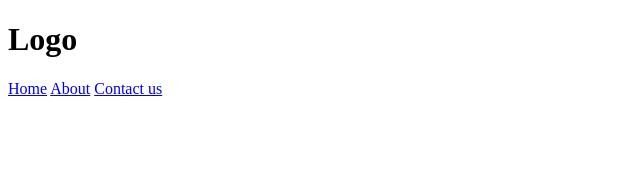
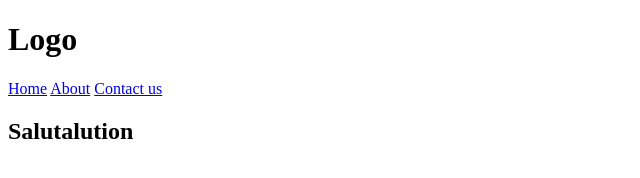
Before and after one commit to jiresnodem/project, a plain HTML site: page index.html in a window 1280 px wide. Shown: the whole page, without its empty margins (0-640 px from the left). Drawn offline with Linux system fonts and the light colour scheme.

Commit message:
second essaie

```diff
--- a/index.html
+++ b/index.html
@@ -17,5 +17,10 @@
 				<a href="#">Contact us</a>
 			</nav>
 		</header>
+		<main>
+			<section>
+				<h1>Salutalution</h1>
+			</section>
+		</main>
 	</body>
 </html>
```
